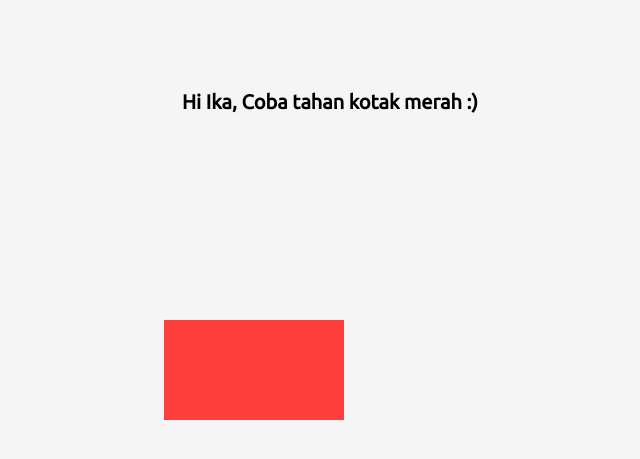
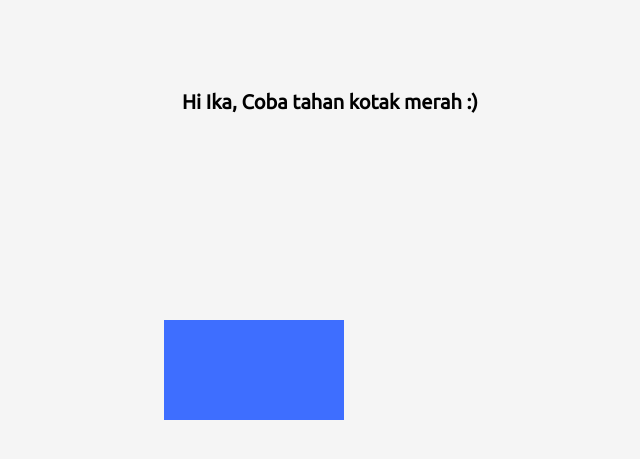
Before and after one commit to rioabadiid/rioabadiid.github.io, a PHP site: page /example/index.html in a window 1280 px wide. Shown: the top 459 px of the page, without its empty margins (310-950 px from the left). Run offline with PHP 8.4, Linux system fonts and the light colour scheme.

Commit message:
Update style.css

```diff
--- a/example/style.css
+++ b/example/style.css
@@ -17,7 +17,7 @@ h1{
     position: absolute;
     top: 40%;
     left: 37%;
-    background: #ff3e3e;
+    background: #3e6eff;
     transition: 1s;
     transform-origin: right bottom;
 }
@@ -27,7 +27,7 @@ h1{
     position: absolute;
     width: 100%;
     height: 100%;
-    background: #ff3e3e;
+    background: #3e6eff;
     transition: 2s;
     transform-origin: right bottom;
 }
@@ -42,7 +42,7 @@ h1{
 .heart:hover:before{
     transform: rotate(450deg) translateY(100px);
     border-top-left-radius: 50px;
-    background: #e22c2c;
+    background: #3e6eff;
     border-bottom-left-radius: 50px;
 
 }
```
